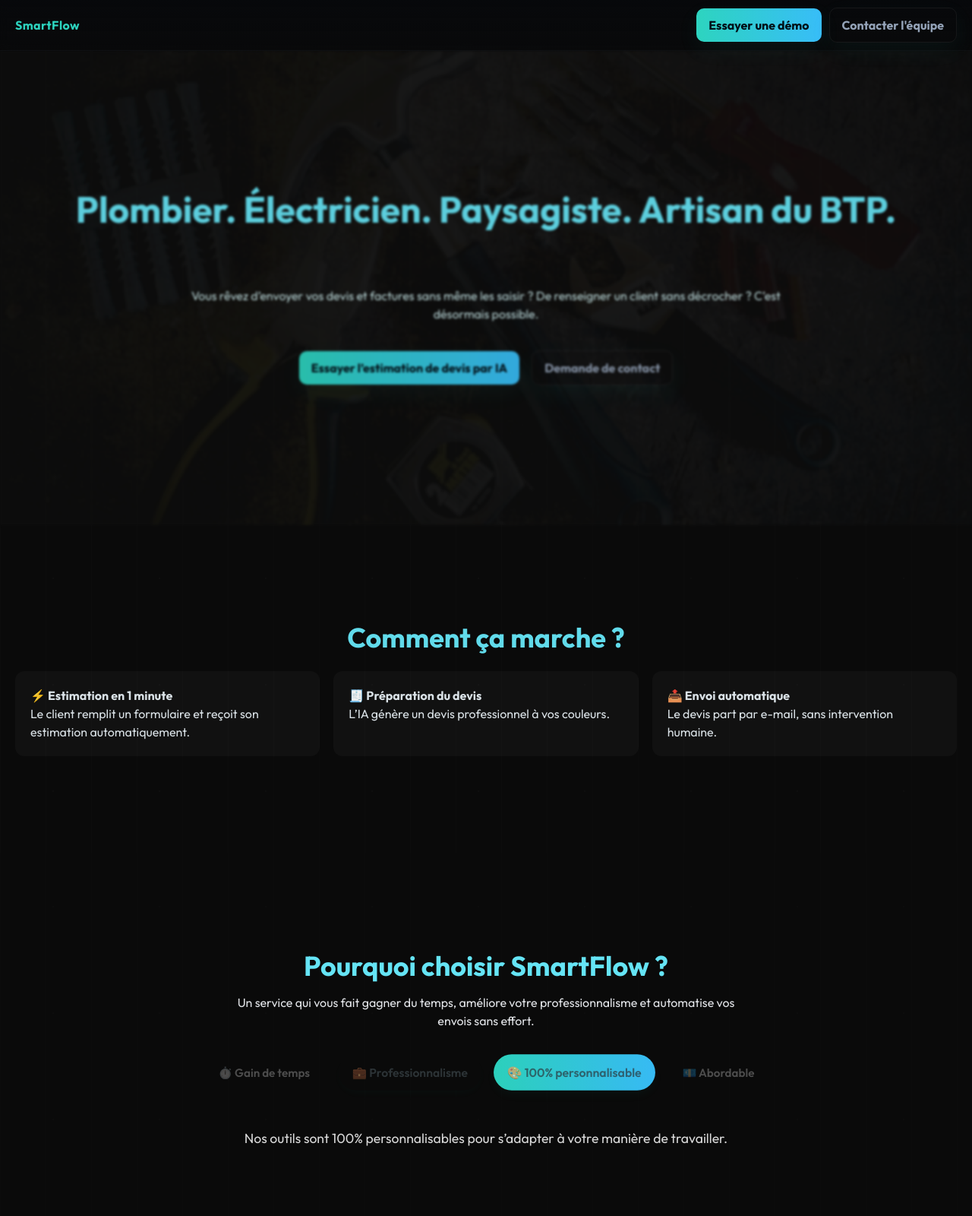
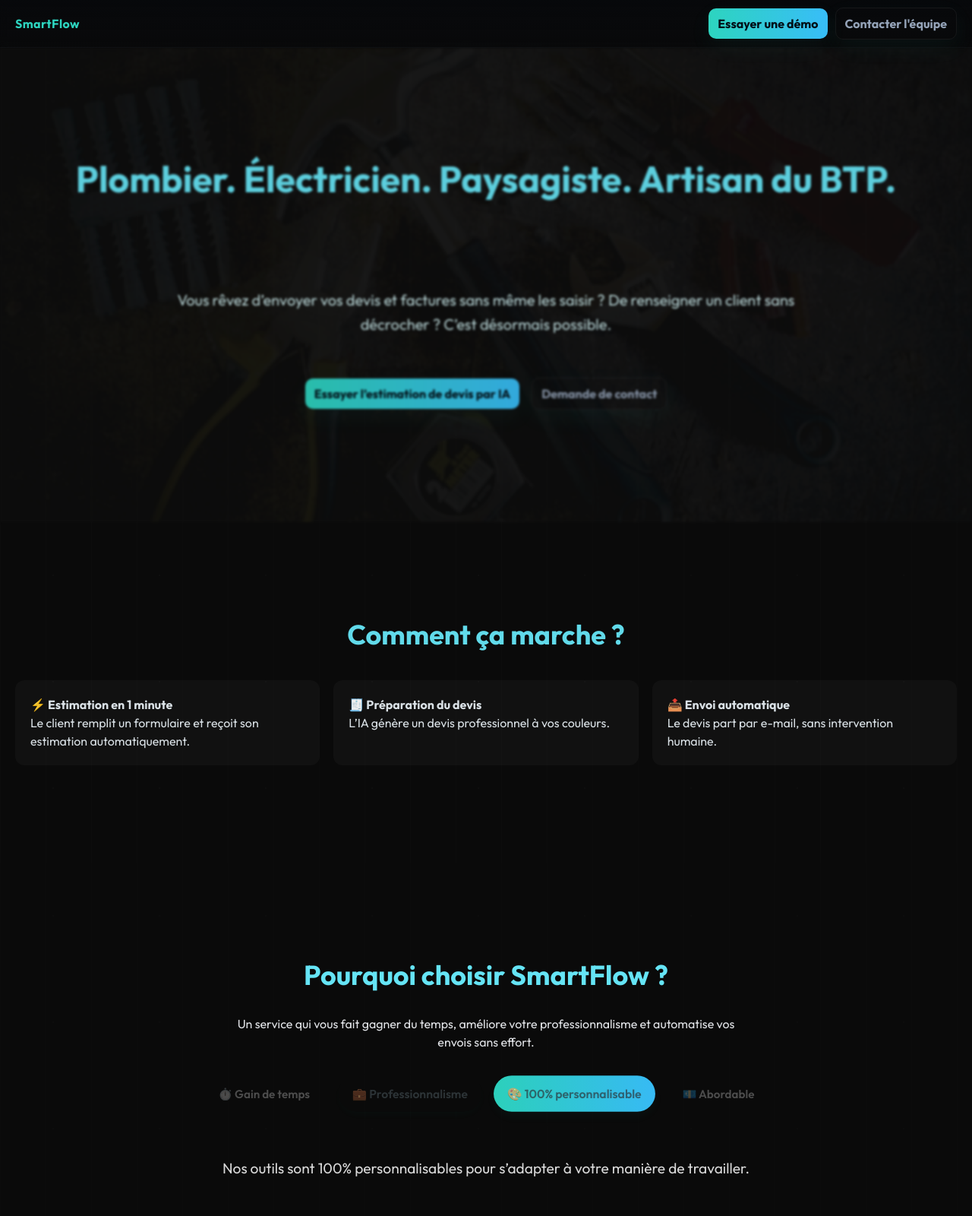
Before and after one commit to contactsmartflows-commits/Smartflows-site, a plain HTML site: page index.html in a window 1280 px wide. Shown: the top 1600 px of the page at 76% size. Drawn offline with nearby package versions, Linux system fonts and the light colour scheme.

Commit message:
index.html

```diff
--- a/index.html
+++ b/index.html
@@ -26,14 +26,14 @@
   .topbar{position:sticky;top:0;z-index:60;background:linear-gradient(180deg, rgba(6,8,12,0.65), rgba(6,8,12,0.25));backdrop-filter:blur(6px);display:flex;align-items:center;justify-content:space-between;padding:10px 20px;border-bottom:1px solid rgba(255,255,255,0.03)}
   .brand{font-weight:700;color:var(--accent);letter-spacing:0.4px}
   .top-actions{display:flex;gap:10px;align-items:center}
-  .btn{background:linear-gradient(90deg,var(--accent),var(--accent-2));color:#021018;padding:10px 16px;border-radius:10px;font-weight:700;text-decoration:none;display:inline-flex;align-items:center;gap:8px;box-shadow:0 10px 30px rgba(45,212,191,0.06);transition:transform .18s ease}
+  .btn{background:linear-gradient(90deg,var(--accent),var(--accent-2));color:#021018;padding:8px 12px;border-radius:10px;font-weight:700;text-decoration:none;display:inline-flex;align-items:center;gap:8px;box-shadow:0 10px 30px rgba(45,212,191,0.06);transition:transform .18s ease}
   .btn.secondary{background:transparent;border:1px solid rgba(255,255,255,0.06);color:var(--muted)}
   .btn:hover{transform:translateY(-3px)}
 
   /* Section base */
   section{position:relative;padding:80px 0;overflow:visible}
-  h1,h2{margin:0 0 18px}
-  p{margin:0 0 14px}
+  h1,h2{margin:0 0 20px}
+  p{margin:0 0 18px}
 
   /* subtle futuristic repeated pattern background (SVG data URI) */
   .futuristic-bg{
@@ -46,15 +46,14 @@
 
   /* hero */
   .hero{min-height:78vh;display:flex;align-items:center;justify-content:center;text-align:center;padding:12vh 20px; background-color:var(--bg); position:relative;overflow:hidden}
-  .hero .lead{max-width:820px;margin:18px auto;color:#cfeff0}
-  .hero .small-img{position:absolute;right:36px;bottom:28px;width:120px;opacity:0.55}
+  .hero .lead{font-size: 1.25rem; line-height: 1.6;max-width:820px;margin:18px auto;color:#cfeff0}
   /* allow subtle hero background image */
   .hero-bg{
     position:absolute;inset:0;background-position:center;background-size:cover;opacity:0.06;filter:grayscale(40%);z-index:0;pointer-events:none;
   }
 
   /* typewriter */
-  .typewriter{font-size:1.35rem;color:var(--muted);min-height:42px;z-index:2}
+  .typewriter{font-size:1.45rem;color:var(--muted);min-height:3em;z-index:2}
   .typewriter span{border-right:2px solid var(--accent);animation:blink .75s step-end infinite}
   @keyframes blink{50%{border-color:transparent}}
 
@@ -68,15 +67,15 @@
   .step:hover{transform:translateY(-6px);background:linear-gradient(180deg, rgba(45,212,191,0.06), rgba(56,189,248,0.02));box-shadow:0 10px 30px rgba(8,12,20,0.4)}
 
   /* pourquoi choisir - roulette (conservé) */
-  .advantages-line{display:flex;gap:14px;align-items:center;justify-content:center;flex-wrap:wrap;margin-top:18px}
+  .advantages-line{display:flex;gap:14px;align-items:center;justify-content:center;flex-wrap:wrap;margin-top:60px}
   .adv-item{padding:12px 18px;border-radius:999px;background:transparent;color:rgba(255,255,255,0.55);transition:all .45s ease;font-weight:600}
   .adv-item.dim{color:rgba(255,255,255,0.28);transform:scale(.95)}
   .adv-item.active{background:linear-gradient(90deg,var(--accent),var(--accent-2));color:#021018;box-shadow:0 12px 30px rgba(45,212,191,0.08);transform:scale(1.02)}
-  .adv-desc {text-align: center;color: #ddd;font-size: 1.1rem;margin-top: 50px;transition: opacity 0.6s ease;}
+  .adv-desc {text-align: center;color: #ddd;font-size: 1.2rem;margin-top: 60px;transition: opacity 0.6s ease;}
 
   /* results (conservé) */
-  .results-box{min-height:120px;display:flex;flex-direction:column;align-items:center;justify-content:center;gap:30px}
-  .result-item{opacity:0;transform:translateY(8px);transition:transform 1s,opacity 1s;font-size:1.25rem}
+  .results-box{min-height:120px;display:flex;flex-direction:column;align-items:center;justify-content:center;gap:50px}
+  .result-item{opacity:0;transform:translateY(8px);transition:transform 1s,opacity 1s;font-size:1.4rem}
   .result-item.show {opacity: 1;transform: translateY(0)}
 
   /* =====================
@@ -163,8 +162,8 @@
 <div class="topbar">
   <div class="brand">SmartFlow</div>
   <div class="top-actions">
-    <a href="#try" class="btn" id="btn-demo">Essayer une démo</a>
-    <a href="#contact" class="btn secondary" id="btn-contact">Contacter l'équipe</a>
+    <a href="https://tally.so/r/mOvoWa" class="btn" id="btn-demo">Essayer une démo</a>
+    <a href="https://tally.so/r/3jNJW4" class="btn secondary" id="btn-contact">Contacter l'équipe</a>
   </div>
 </div>
 
@@ -176,15 +175,15 @@
   <div class="container text-center relative z-10">
     <h1 class="text-3xl md:text-5xl font-bold text-cyan-300 leading-tight">Plombier. Électricien. Paysagiste. Artisan du BTP.</h1>
 
-    <div style="height:18px"></div>
+    <div style="height:32px"></div>
     <div id="typewriter" class="typewriter"></div>
 
     <p class="lead mt-6">Vous rêvez d’envoyer vos devis et factures sans même les saisir ? De renseigner un client sans décrocher ? C’est désormais possible.</p>
 
-    <div style="height:18px"></div>
+    <div style="height:36px"></div>
     <div class="flex items-center justify-center gap-4">
-      <a href="#try" class="btn" data-particles>Essayer l’estimation de devis par IA</a>
-      <a href="#contact" class="btn secondary" data-particles>Demande de contact</a>
+      <a href="https://tally.so/r/mOvoWa" class="btn" data-particles>Essayer l’estimation de devis par IA</a>
+      <a href="https://tally.so/r/3jNJW4" class="btn secondary" data-particles>Demande de contact</a>
     </div>
   </div>
 
@@ -194,7 +193,7 @@
 <section id="try" class="futuristic-bg">
   <div class="container text-center">
     <h2 class="text-3xl md:text-4xl font-bold text-cyan-300">Comment ça marche ?</h2>
-    <div class="steps mt-6" role="list">
+    <div class="steps mt-10" role="list">
       <div class="step" role="listitem">
         <p class="text-left"><strong>⚡ Estimation en 1 minute</strong><br>Le client remplit un formulaire et reçoit son estimation automatiquement.</p>
       </div>
@@ -213,7 +212,7 @@
   <div class="container text-center">
     <h2 class="text-3xl md:text-4xl font-bold text-cyan-300">Pourquoi choisir SmartFlow ?</h2>
 
-    <p id="why-desc" class="mt-4 text-gray-200 max-w-2xl mx-auto">Un service qui vous fait gagner du temps, améliore votre professionnalisme et automatise vos envois sans effort.</p>
+    <p id="why-desc" class="mt-8 text-gray-200 max-w-2xl mx-auto">Un service qui vous fait gagner du temps, améliore votre professionnalisme et automatise vos envois sans effort.</p>
 
     <!-- roulette -->
     <div class="advantages-line mt-8" aria-hidden="false">
@@ -231,7 +230,7 @@
   <div class="container text-center">
     <h2 class="text-3xl md:text-4xl font-bold text-cyan-300">Des résultats concrets dès la première semaine</h2>
 
-    <div class="results-box mt-8">
+    <div class="results-box mt-14">
       <div id="result-0" class="result-item">⏱️ +4 heures gagnées par semaine</div>
       <div id="result-1" class="result-item">📈 +30% de demandes traitées automatiquement</div>
       <div id="result-2" class="result-item">🏗️ +15% de devis transformés en chantier</div>
@@ -267,9 +266,9 @@
 <section id="contact" class="futuristic-bg">
   <div class="container text-center">
     <h2 class="text-3xl md:text-4xl font-bold text-cyan-300">Parlez-nous de votre projet</h2>
-    <p class="mt-4 text-gray-200 max-w-2xl mx-auto">Décrivez vos besoins — nous vous recontacterons pour une solution personnalisée.</p>
-    <div style="height:18px"></div>
-    <a href="#" class="btn" data-particles>Demande de contact</a>
+    <p class="mt-6 text-gray-200 max-w-2xl mx-auto">Décrivez vos besoins — nous vous recontacterons pour une solution personnalisée.</p>
+    <div style="height:32px"></div>
+    <a href="https://tally.so/r/3jNJW4" class="btn" data-particles>Demande de contact</a>
   </div>
 </section>
 
```
